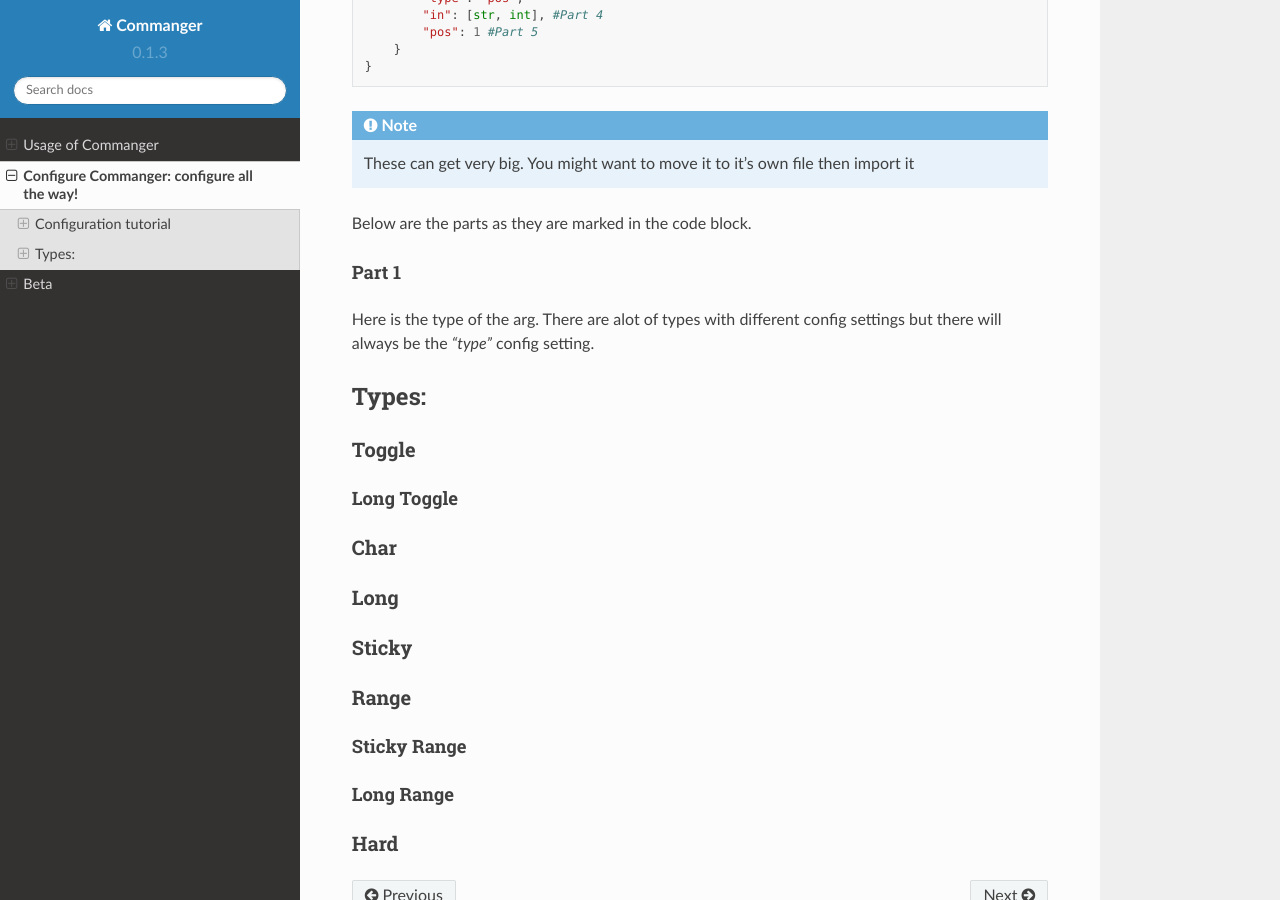
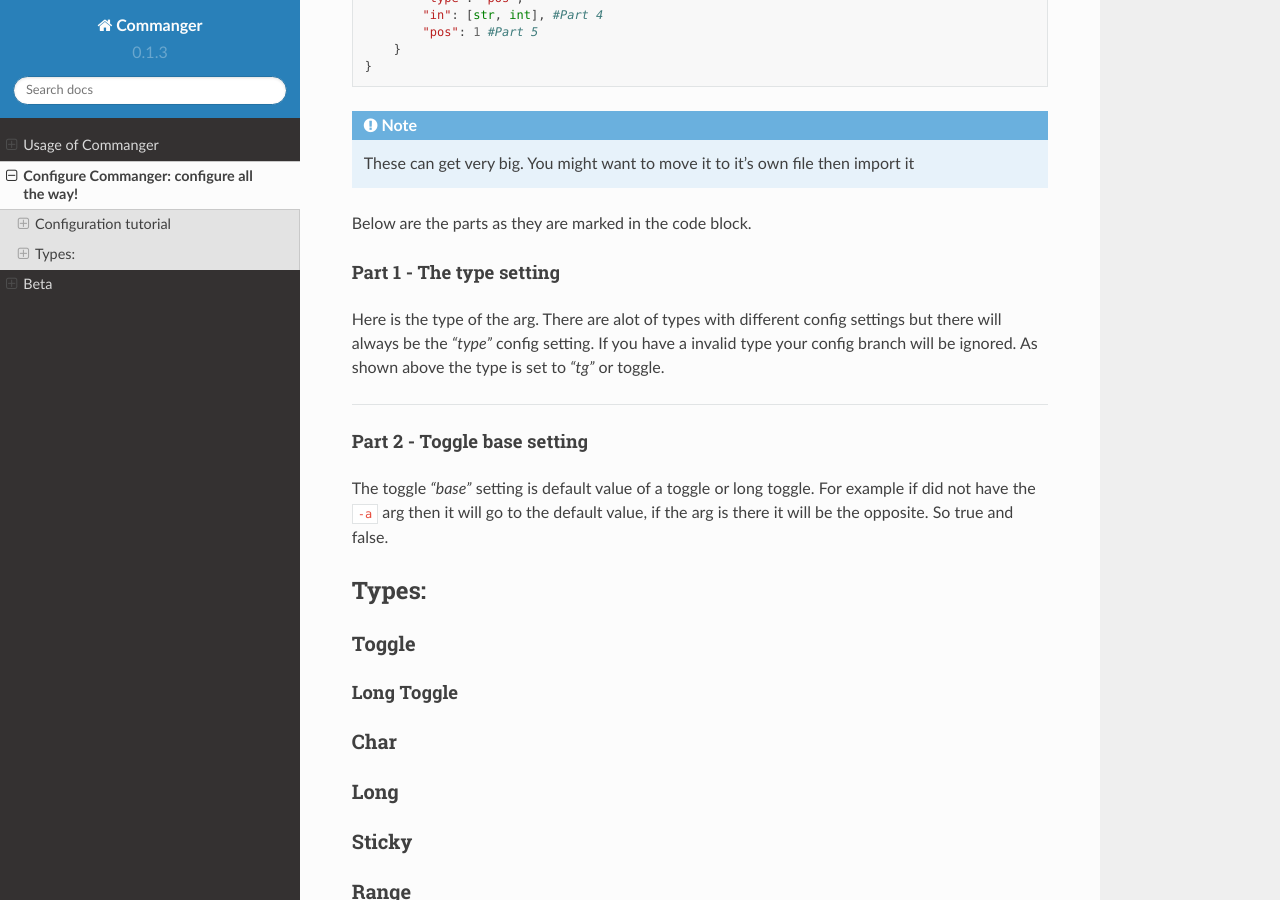
Before and after one commit to thatrandomperson5/commanger-docs, a Sphinx documentation site: the page built from docs/source/configure.rst, in a window 1280 px wide and 900 px high, scrolled down 1251 px. Built offline with Sphinx 7.4.7 and the Read the Docs theme 2.0.0, drawn with Linux system fonts in a browser that asks for light colours.

Commit message:
Update configure.rst

```diff
--- a/docs/source/configure.rst
+++ b/docs/source/configure.rst
@@ -76,9 +76,15 @@
 ..
 Below are the parts as they are marked in the code block.
 
-Part 1
+Part 1 - The type setting
 ^^^^^^^^^
-Here is the type of the arg. There are alot of types with different config settings but there will always be the `"type"` config setting.
+Here is the type of the arg. There are alot of types with different config settings but there will always be the `"type"` config setting. If you have a invalid type your config branch will be ignored. As shown above the type is set to `"tg"` or toggle.
+
+---------------
+
+Part 2 - Toggle base setting
+^^^^^^^^^
+The toggle `"base"` setting is default value of a toggle or long toggle. For example if did not have the ``-a`` arg then it will go to the default value, if the arg is there it will be the opposite. So true and false.
 
 *****
 Types:
```
